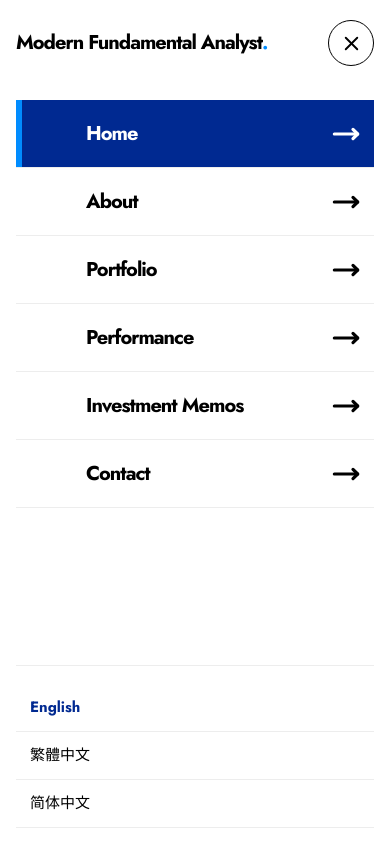
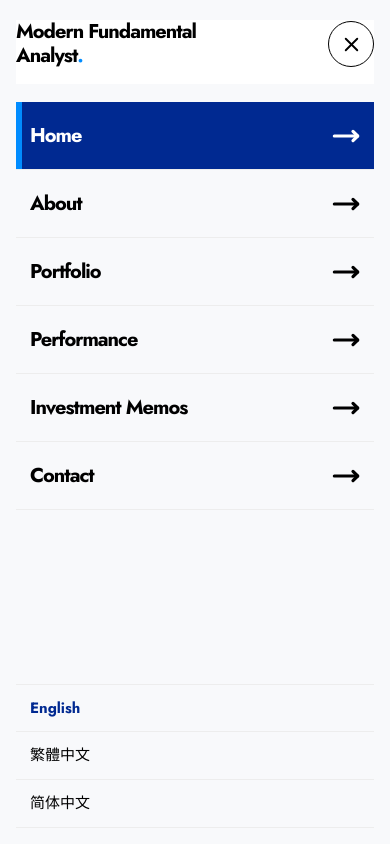
Before and after one commit to Tianyi0510/modern-fundamental-analyst, a Next.js app: page / in a window 390 px wide. Both pictures are taken after a click on the button "Open menu". Shown: the top 844 px of the page. Built offline with nearby package versions, Linux system fonts and the light colour scheme.

Commit message:
Refine mobile menu alignment and branding

```diff
--- a/app/styles/component-typography.css
+++ b/app/styles/component-typography.css
@@ -110,14 +110,6 @@
   text-transform: none;
 }
 
-.mobile-menu-wordmark {
-  font-family: var(--font-ui);
-  font-size: var(--font-size-compact-title);
-  line-height: var(--leading-compact-title);
-  font-weight: var(--weight-bold);
-  letter-spacing: var(--tracking-heading);
-}
-
 .mobile-menu-drawer nav {
   font-family: var(--font-ui);
   font-size: var(--font-size-compact-title);
--- a/app/styles/responsive.css
+++ b/app/styles/responsive.css
@@ -63,7 +63,7 @@
     width: 100%;
     min-height: 100%;
     padding: 20px var(--space-page-gutter) max(16px, env(safe-area-inset-bottom));
-    background: var(--white);
+    background: var(--background-gray);
     color: var(--black);
     display: flex;
     flex-direction: column;
@@ -75,18 +75,16 @@
   }
   .mobile-menu-layer.is-open .mobile-menu-drawer { transform: translateX(0); }
   .mobile-menu-top { position: sticky; z-index: 2; top: 0; min-height: 58px; display: flex; align-items: center; justify-content: space-between; gap: var(--space-5); padding-bottom: 16px; background: var(--white); }
-  .mobile-menu-wordmark { max-width: 260px; color: var(--black); transform-origin: left center; transition: color var(--motion-duration-fast) var(--motion-ease-standard), transform var(--motion-duration-base) var(--motion-ease-emphasized); }
-  .mobile-menu-wordmark span { color: var(--medium-blue); }
-  .mobile-menu-wordmark:hover, .mobile-menu-wordmark:focus-visible { color: var(--deep-blue); transform: scale(1.015); }
+  .mobile-menu-wordmark { max-width: 190px; }
   .mobile-menu-close { flex: 0 0 auto; border-color: var(--black); background: var(--white); color: var(--black); }
   .mobile-menu-close:hover, .mobile-menu-close:focus-visible { background: var(--black); color: var(--white); }
   .mobile-menu-close svg { transform: rotate(-72deg) scale(.84); }
   .mobile-menu-layer.is-open .mobile-menu-close svg { transform: rotate(0) scale(1); transition-delay: .08s; }
   .mobile-menu-drawer nav { display: flex; flex-direction: column; gap: 0; margin-top: 18px; font-weight: var(--weight-bold); line-height: var(--leading-compact-title); }
-  .site-header .mobile-menu-drawer nav a { position: relative; min-height: 68px; padding: 0 14px; border-radius: 0; border-bottom: 1px solid var(--gray); display: grid; grid-template-columns: 44px minmax(0, 1fr) 28px; align-items: center; gap: var(--space-3); white-space: nowrap; opacity: 0; transform: translateY(10px); transition: color var(--motion-duration-fast) var(--motion-ease-standard), background-color var(--motion-duration-base) var(--motion-ease-standard), opacity var(--motion-duration-fast) var(--motion-ease-standard), transform var(--motion-duration-slow) var(--motion-ease-emphasized); }
-  .mobile-menu-label { grid-column: 2; }
+  .site-header .mobile-menu-drawer nav a { position: relative; min-height: 68px; padding: 0 14px; border-radius: 0; border-bottom: 1px solid var(--gray); display: grid; grid-template-columns: minmax(0, 1fr) 28px; align-items: center; gap: var(--space-3); white-space: nowrap; opacity: 0; transform: translateY(10px); transition: color var(--motion-duration-fast) var(--motion-ease-standard), background-color var(--motion-duration-base) var(--motion-ease-standard), opacity var(--motion-duration-fast) var(--motion-ease-standard), transform var(--motion-duration-slow) var(--motion-ease-emphasized); }
+  .mobile-menu-label { grid-column: 1; }
   .mobile-menu-drawer nav a::before { content: ""; position: absolute; inset: 0 auto 0 0; width: 6px; background: var(--medium-blue); transform: scaleY(0); transform-origin: center; transition: transform var(--motion-duration-base) var(--motion-ease-emphasized); }
-  .mobile-menu-drawer nav a svg { grid-column: 3; width: 28px; height: 28px; justify-self: end; transition: transform var(--motion-duration-base) var(--motion-ease-emphasized); }
+  .mobile-menu-drawer nav a svg { grid-column: 2; width: 28px; height: 28px; justify-self: end; transition: transform var(--motion-duration-base) var(--motion-ease-emphasized); }
   .mobile-menu-layer.is-open .mobile-menu-drawer nav a { opacity: 1; transform: translateY(0); }
   .mobile-menu-layer.is-open .mobile-menu-drawer nav a:nth-child(1) { transition-delay: .08s; }
   .mobile-menu-layer.is-open .mobile-menu-drawer nav a:nth-child(2) { transition-delay: .11s; }
@@ -99,9 +97,10 @@
   .site-header .mobile-menu-drawer nav a[aria-current="page"] { background: var(--deep-blue); color: var(--white); }
   .mobile-menu-drawer nav a[aria-current="page"]::before { transform: scaleY(1); }
   .mobile-menu-language { min-height: 48px; border-bottom: 1px solid var(--gray); display: flex; align-items: center; font-weight: var(--weight-bold); transition: color var(--motion-duration-fast) var(--motion-ease-standard), background-color var(--motion-duration-fast) var(--motion-ease-standard), transform var(--motion-duration-base) var(--motion-ease-emphasized); }
-  .mobile-language-links { margin-top: auto; padding-top: 18px; border-top: 1px solid var(--gray); display: grid; opacity: 0; transform: translateY(10px); transition: opacity var(--motion-duration-fast) var(--motion-ease-standard), transform var(--motion-duration-medium) var(--motion-ease-emphasized); }
+  .mobile-language-links { margin-top: auto; display: grid; opacity: 0; transform: translateY(10px); transition: opacity var(--motion-duration-fast) var(--motion-ease-standard), transform var(--motion-duration-medium) var(--motion-ease-emphasized); }
   .mobile-menu-layer.is-open .mobile-language-links { opacity: 1; transform: translateY(0); transition-delay: .22s; }
   .mobile-language-links .mobile-menu-language { margin-top: 0; padding: 0 14px; }
+  .mobile-language-links .mobile-menu-language:first-child { border-top: 1px solid var(--gray); }
   .mobile-language-links .mobile-menu-language:hover, .mobile-language-links .mobile-menu-language:focus-visible { background: color-mix(in srgb, var(--bright-blue) 22%, var(--white)); color: var(--deep-blue); transform: translateX(4px); }
   .mobile-language-links .mobile-menu-language[aria-current="page"] { color: var(--deep-blue); }
   .hero { padding: var(--space-section) 0; }
--- a/components/site-header.tsx
+++ b/components/site-header.tsx
@@ -103,7 +103,7 @@ export function SiteHeader({ copy, locale }: SiteHeaderProps) {
         <button className="mobile-menu-backdrop" type="button" aria-label={closeLabel} onClick={closeMenu} tabIndex={isMenuOpen ? 0 : -1} />
         <aside ref={menuDrawerRef} className="mobile-menu-drawer" id="mobile-site-menu" role="dialog" aria-modal="true" aria-label={copy.siteMenu}>
           <div className="mobile-menu-top">
-            <Link className="mobile-menu-wordmark" href={homePath} onClick={closeMenu} tabIndex={isMenuOpen ? 0 : -1}>
+            <Link className="wordmark mobile-menu-wordmark" href={homePath} onClick={closeMenu} tabIndex={isMenuOpen ? 0 : -1}>
               Modern Fundamental Analyst<span>.</span>
             </Link>
             <button ref={menuCloseButtonRef} className="mobile-menu-close" type="button" aria-label={closeLabel} onClick={closeMenu} tabIndex={isMenuOpen ? 0 : -1}>
```
Also changed, not shown: 2 other files (tests, documents, lock files or other folders).
